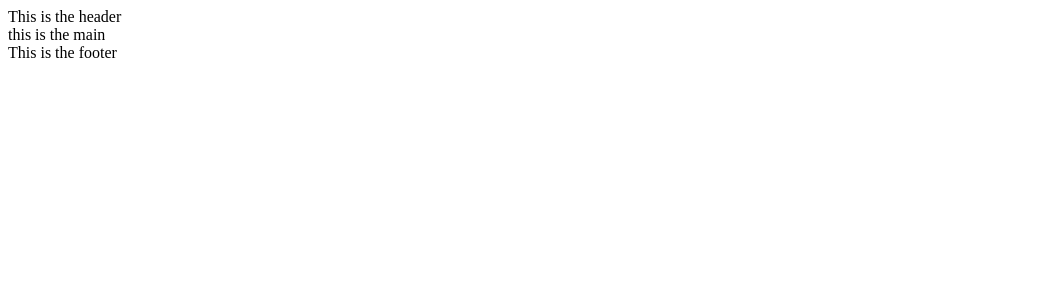
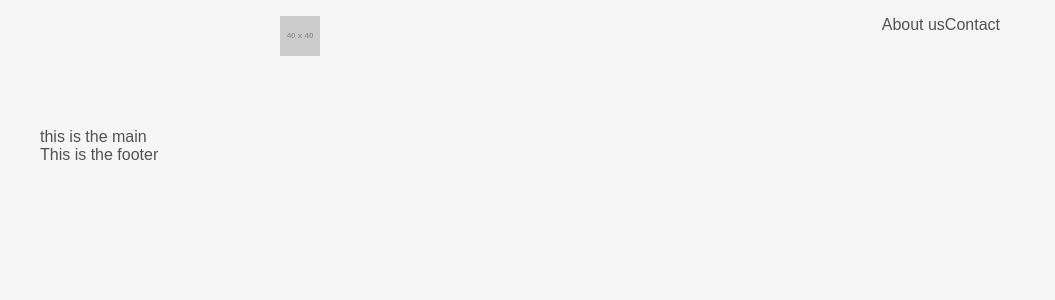
Before and after one commit to onlinemax/little-hero, a Flask app: page / in a window 1280 px wide. Shown: the top 300 px of the page, without its empty margins (0-1055 px from the left). Run offline with Flask 3, Linux system fonts and the light colour scheme; grey boxes labelled with a size stand in for pictures from a placeholder-image service; some libraries are stand-ins or nearby versions.

Commit message:
Did the css structure to structure the color and fonts that we'll need in the project

```diff
--- /dev/null
+++ b/static/structure.css
@@ -0,0 +1,15 @@
+:root {
+	/* Colors */
+	--colorPrimary: #515152;
+	--colorSecondary: #e3e4e4;
+	--colorBgPrimary: #f6f6f6;
+	--colorBgSecondary: #fff;
+	--colorPivot: #fff;
+	--colorBgPivot: #62b5e5;
+	--colorBgPivotFocus: #91cbec;
+	/*Fonts*/
+	--fontFamily: Arial, sans-serif;
+	--fontWeightPrimary: 700;
+	--fontSecondary: 500;
+	/*Spacing*/
+}
--- a/static/styles.css
+++ b/static/styles.css
@@ -0,0 +1,94 @@
+@import "structure.css";
+
+* {
+	margin: 0;
+	padding: 0;
+	box-sizing: border-box;
+}
+
+body {
+	min-height: 100vh;
+	max-width: 1200px;
+	background-color: var(--colorBgPrimary);
+	color: var(--colorPrimary);
+	font-family: var(--fontFamily);
+	margin: 0 auto;
+}
+
+h1,
+h2 {
+	font-weight: var(--fontWeightPrimary);
+}
+
+span,
+p {
+	font-weight: var(--fontWeightSecondary);
+}
+
+li {
+	list-style-type: none;
+}
+
+a {
+	text-decoration: none;
+	color: inherit;
+}
+
+img {
+	display: block;
+	max-width: 100%;
+	height: auto;
+}
+
+header {
+	display: flex;
+	height: 5rem;
+	width: 100%;
+	position: relative;
+	padding: 1rem;
+	justify-content: space-between;
+	align-content: baseline;
+	padding-inline: 20%;
+
+}
+
+header {
+
+	&__logo {
+		width: 3rem;
+		aspect-ratio: 1 / 1;
+	}
+
+	.logo {
+		img {
+			display: block;
+			aspect-ratio: 1 / 1;
+		}
+	}
+
+	ul {
+		display: flex;
+	}
+
+}
+
+.nav {
+	background-color: var(--colorBgPivot);
+	height: 3rem;
+	position: relative;
+	margin-left: -25%;
+	visibility: hidden;
+}
+
+.nav {
+	&::before {
+		content: "";
+		background-color: var(--colorBgPivot);
+		height: 3rem;
+		display: block;
+		position: absolute;
+		z-index: -1;
+		left: 0;
+		width: 100dvw;
+	}
+}
--- a/templates/header.html
+++ b/templates/header.html
@@ -1 +1,8 @@
-<span>This is the header</span>
+<a href="/" class="block logo">
+	<!-- TODO replace the image with the actual image -->
+	<img class="full" src="https://placehold.co/40/png"></img>
+</a>
+<ul>
+	<li><a href="/about" class="plain">About us</a></li>
+	<li><a href="/contact" class="plain">Contact</a></li>
+</ul>
--- a/templates/layout.html
+++ b/templates/layout.html
@@ -13,6 +13,9 @@
 	<header>
 		{% include "header.html" %}
 	</header>
+	<nav class="nav">
+		Allo
+	</nav>
 	<main>
 	{% block main %}
 	{% endblock %}
```
